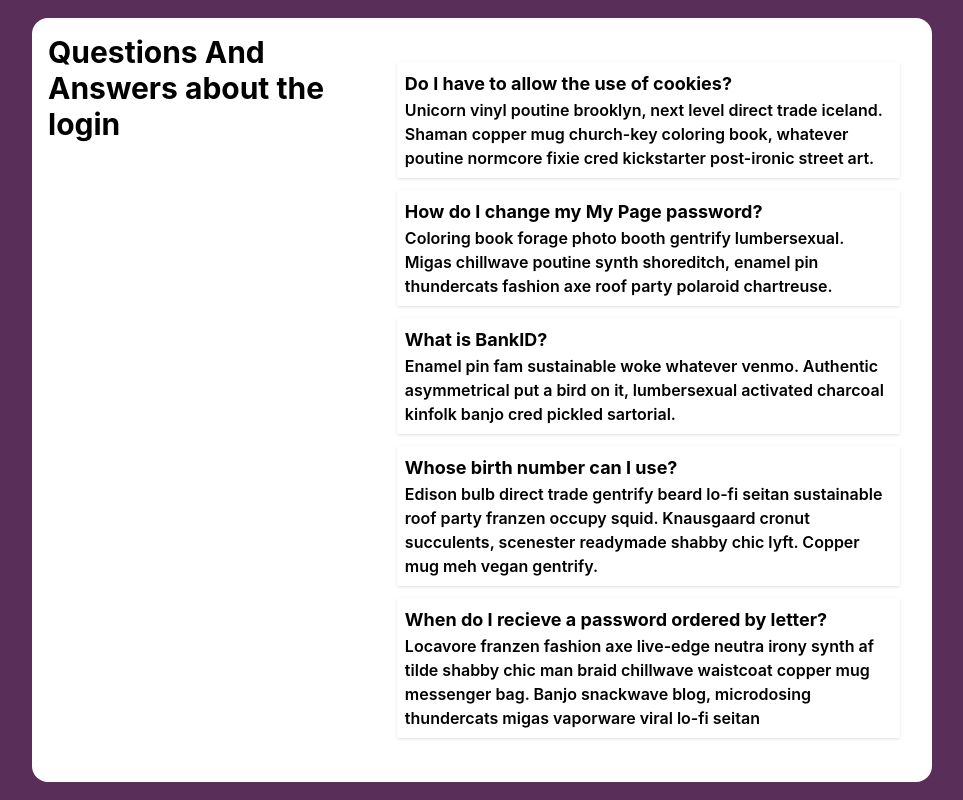
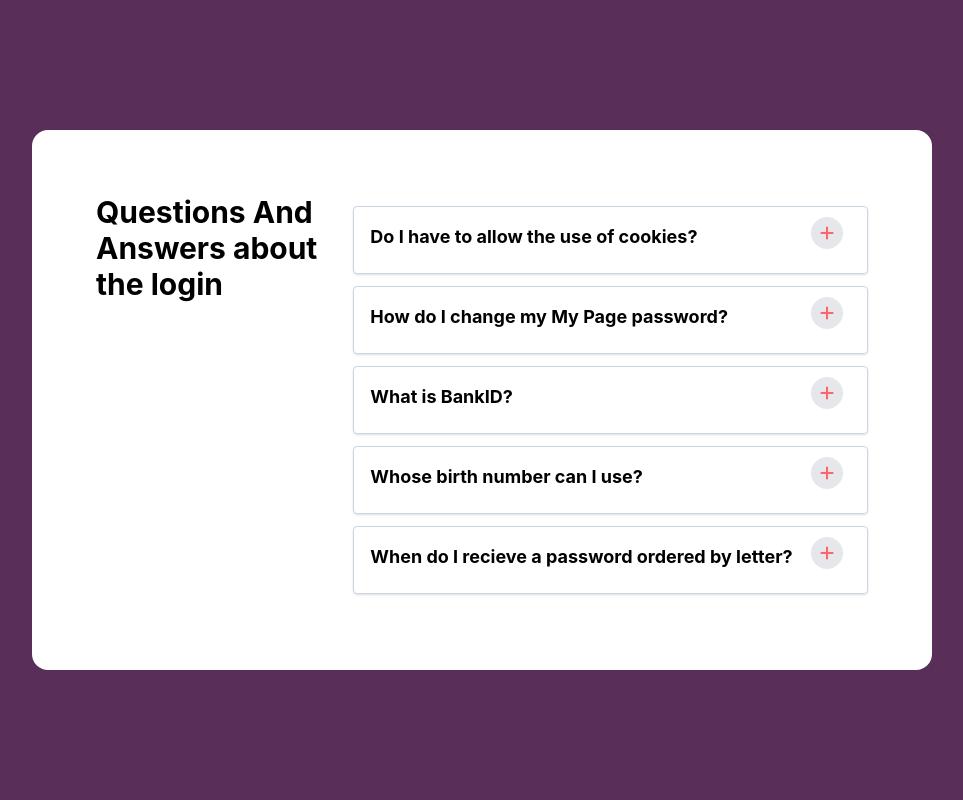
Before and after one commit to Javierfelixuts/react-projects, a React (Vite) app: page / in a window 1280 px wide. Shown: the whole page, without its empty margins (158-1121 px from the left). Built offline with nearby package versions, Linux system fonts and the light colour scheme.

Commit message:
finish 4 project accordion

```diff
--- a/src/4-accordion/components/Accordion.tsx
+++ b/src/4-accordion/components/Accordion.tsx
@@ -1,15 +1,38 @@
+import { useState } from "react";
+import { FaMinus, FaPlus } from "react-icons/fa6";
+
 type AccordionProps = {
-    question: string,
-    info: string
-}
+  question: string;
+  info: string;
+  isOpen: boolean;
+  id: number;
+};
 
-const Accordion = ({question, info} : AccordionProps) => {
+const Accordion = ({ question, info }: AccordionProps) => {
+  const [isOpen, setIsOpen ] = useState(false);
+
+  const handleAccordion = () => {
+    console.log("isOpen", isOpen);
+    setIsOpen(!isOpen);
+  };
   return (
-    <div className="accordion shadow p-2 my-3 block">
-        <h3 className="text-lg font-bold">{question}</h3>
-        <p className="font-semibold">{info}</p>
+    <div className="accordion border border-slate-300 shadow rounded p-4 my-3 block w-full">
+      <div className="w-full flex justify-between items-start">
+        <h3 className="text-left text-lg font-bold inline">{question}</h3>
+        <button
+          className="m-2 p-2 -mt-1.5 text-red-400 rounded-full font-bold bg-gray-200 relative content-end"
+          onClick={handleAccordion}
+        >
+          {isOpen ? <FaMinus /> : < FaPlus />}
+        </button>
+      </div>
+      <p
+        className={` info font-semibold overflow-hidden transition ease-linear ${isOpen ? "max-h-40" : "max-h-0"}  `}
+      >
+        {info}
+      </p>
     </div>
-  )
-}
+  );
+};
 
-export default Accordion
+export default Accordion;
--- a/src/4-accordion/index.tsx
+++ b/src/4-accordion/index.tsx
@@ -2,14 +2,16 @@ import Accordion from "./components/Accordion"
 import "./style.css"
 import questions from "./data.ts"
 
+
 const AccordionApp = () => {
+
   return (
     <main id="AccordionApp" className="flex justify-center items-center">
-        <div className="card flex">
-            <h2 className="text-3xl w-5/12 font-bold">Questions And Answers about the login</h2>
-            <div className="accordion-container w-8/12 p-4">
+        <div className="card flex flex-wrap">
+            <h2 className="text-left text-3xl w-4/12  font-bold">Questions And Answers about the login</h2>
+            <div className="accordion-container w-fit md:w-8/12">
             {questions.map((q) =>
-                <Accordion key={q.id} question={q.title} info={q.info}/>
+                <Accordion key={q.id} question={q.title} info={q.info} id={q.id} isOpen={true}/>
             )}
             </div>
         </div>
--- a/src/4-accordion/style.css
+++ b/src/4-accordion/style.css
@@ -10,6 +10,10 @@
     height: fit-content;
     min-height: 500px;
     background: #fff;
-    padding: 1rem;
+    padding: 4rem;
     border-radius: 1rem;
 }
+
+.info {
+    transition: 1s;
+}
```
